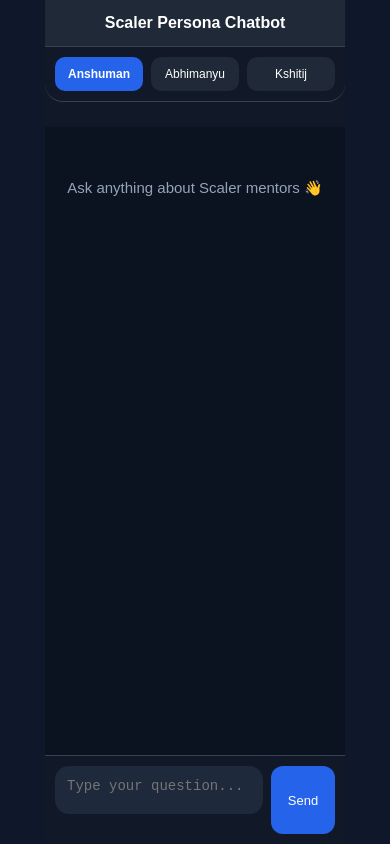
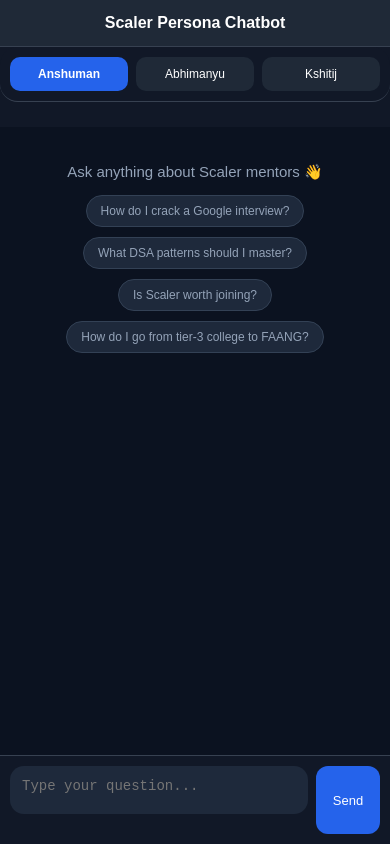
Before and after one commit to NVTG1/ChatBot, a React (Vite) app in the folder client/: page / in a window 390 px wide. Built offline with nearby package versions, Linux system fonts and the light colour scheme.

Commit message:
Added suggestions

```diff
--- a/client/src/App.css
+++ b/client/src/App.css
@@ -78,13 +78,48 @@
   background: #0b1220;
 }
 
+/* ── Empty state + chips ─────────────────────────────────────── */
+.empty-state {
+  display: flex;
+  flex-direction: column;
+  align-items: center;
+  gap: 24px;
+  margin-top: 60px;
+}
+
 .welcome {
   color: #94a3b8;
   text-align: center;
-  margin-top: 100px;
   font-size: 20px;
 }
 
+.chips {
+  display: flex;
+  flex-wrap: wrap;
+  justify-content: center;
+  gap: 10px;
+  max-width: 640px;
+}
+
+.chip {
+  padding: 10px 16px;
+  background: #1e293b;
+  border: 1px solid #334155;
+  border-radius: 999px;
+  color: #94a3b8;
+  font-size: 13px;
+  cursor: pointer;
+  transition: 0.2s;
+  text-align: left;
+}
+
+.chip:hover {
+  background: #2563eb;
+  border-color: #2563eb;
+  color: white;
+}
+
+/* ── Messages ────────────────────────────────────────────────── */
 .message {
   max-width: 70%;
   padding: 15px 20px;
@@ -108,6 +143,12 @@
   border-bottom-left-radius: 5px;
 }
 
+.typing {
+  color: #64748b;
+  font-style: italic;
+}
+
+/* ── Input area ──────────────────────────────────────────────── */
 .input-area {
   display: flex;
   gap: 15px;
@@ -145,6 +186,7 @@
   background: #1d4ed8;
 }
 
+/* ── Tablet (≤768px) ─────────────────────────────────────────── */
 @media (max-width: 768px) {
   .app {
     align-items: stretch;
@@ -162,9 +204,17 @@
     gap: 14px;
   }
 
+  .empty-state {
+    margin-top: 40px;
+    gap: 18px;
+  }
+
   .welcome {
-    margin-top: 60px;
     font-size: 17px;
+  }
+
+  .chips {
+    max-width: 100%;
   }
 
   .message {
@@ -184,6 +234,7 @@
   }
 }
 
+/* ── Mobile (≤480px) ─────────────────────────────────────────── */
 @media (max-width: 480px) {
   .header {
     padding: 14px;
@@ -209,10 +260,19 @@
     gap: 12px;
   }
 
+  .empty-state {
+    margin-top: 24px;
+    gap: 14px;
+  }
+
   .welcome {
-    margin-top: 40px;
     font-size: 15px;
     padding: 0 10px;
+  }
+
+  .chip {
+    font-size: 12px;
+    padding: 8px 14px;
   }
 
   .message {
--- a/client/src/App.jsx
+++ b/client/src/App.jsx
@@ -1,6 +1,27 @@
 import { useState } from "react";
 import axios from "axios";
 import "./App.css";
+
+const suggestions = {
+  anshuman: [
+    "How do I crack a Google interview?",
+    "What DSA patterns should I master?",
+    "Is Scaler worth joining?",
+    "How do I go from tier-3 college to FAANG?",
+  ],
+  abhimanyu: [
+    "Why did you start Scaler?",
+    "How do I pick the right startup to join?",
+    "Should I choose PM or SWE?",
+    "What's broken about engineering education in India?",
+  ],
+  kshitij: [
+    "Explain dynamic programming from scratch.",
+    "How do I prepare for system design interviews?",
+    "I practice a lot but still fail interviews. Why?",
+    "What's the best way to learn graphs?",
+  ],
+};
 
 function App() {
   const [persona, setPersona] = useState("anshuman");
@@ -8,39 +29,41 @@
   const [chat, setChat] = useState([]);
   const [loading, setLoading] = useState(false);
 
-  const sendMessage = async () => {
-    if (!message.trim()) return;
+  const switchPersona = (p) => {
+    setPersona(p);
+    setChat([]);
+  };
 
-    const userMsg = {
-      sender: "user",
-      text: message,
-    };
+  const sendMessage = async (text) => {
+    const msgText = text || message;
+    if (!msgText.trim()) return;
 
+    const userMsg = { sender: "user", text: msgText };
     setChat((prev) => [...prev, userMsg]);
-    const currentMessage = message;
     setMessage("");
     setLoading(true);
 
     try {
       const res = await axios.post(`${import.meta.env.VITE_API_URL}/chat`, {
         persona,
-        message: currentMessage,
+        message: msgText,
       });
-
-      const botMsg = {
-        sender: "bot",
-        text: res.data.reply,
-      };
-
-      setChat((prev) => [...prev, botMsg]);
+      setChat((prev) => [...prev, { sender: "bot", text: res.data.reply }]);
     } catch {
       setChat((prev) => [
         ...prev,
-        { sender: "bot", text: "Server error" },
+        { sender: "bot", text: "Server error. Please try again." },
       ]);
     }
 
     setLoading(false);
+  };
+
+  const handleKeyDown = (e) => {
+    if (e.key === "Enter" && !e.shiftKey) {
+      e.preventDefault();
+      sendMessage();
+    }
   };
 
   return (
@@ -53,21 +76,19 @@
         <div className="buttons">
           <button
             className={persona === "anshuman" ? "active" : ""}
-            onClick={() => { setPersona("anshuman"); setChat([]); }}
+            onClick={() => switchPersona("anshuman")}
           >
             Anshuman
           </button>
-
           <button
             className={persona === "abhimanyu" ? "active" : ""}
-            onClick={() => { setPersona("abhimanyu"); setChat([]); }}
+            onClick={() => switchPersona("abhimanyu")}
           >
             Abhimanyu
           </button>
-
           <button
             className={persona === "kshitij" ? "active" : ""}
-            onClick={() => { setPersona("kshitij"); setChat([]); }}
+            onClick={() => switchPersona("kshitij")}
           >
             Kshitij
           </button>
@@ -75,8 +96,15 @@
 
         <div className="chat-box">
           {chat.length === 0 && (
-            <div className="welcome">
-              Ask anything about Scaler mentors 👋
+            <div className="empty-state">
+              <div className="welcome">Ask anything about Scaler mentors 👋</div>
+              <div className="chips">
+                {suggestions[persona].map((q, i) => (
+                  <button key={i} className="chip" onClick={() => sendMessage(q)}>
+                    {q}
+                  </button>
+                ))}
+              </div>
             </div>
           )}
 
@@ -86,7 +114,7 @@
             </div>
           ))}
 
-          {loading && <div className="message bot">Typing...</div>}
+          {loading && <div className="message bot typing">Typing...</div>}
         </div>
 
         <div className="input-area">
@@ -94,9 +122,9 @@
             placeholder="Type your question..."
             value={message}
             onChange={(e) => setMessage(e.target.value)}
+            onKeyDown={handleKeyDown}
           />
-
-          <button onClick={sendMessage}>Send</button>
+          <button onClick={() => sendMessage()}>Send</button>
         </div>
       </div>
     </div>
```
